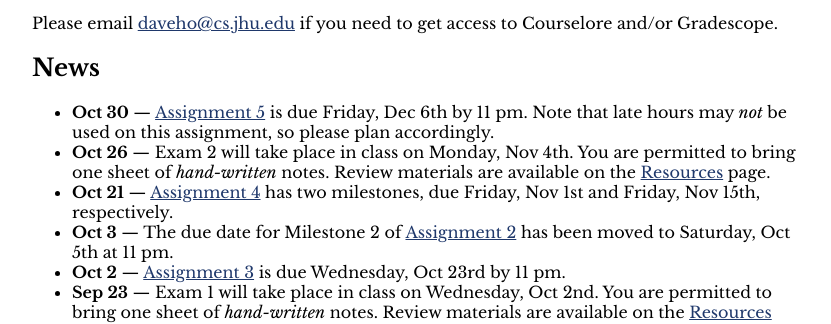
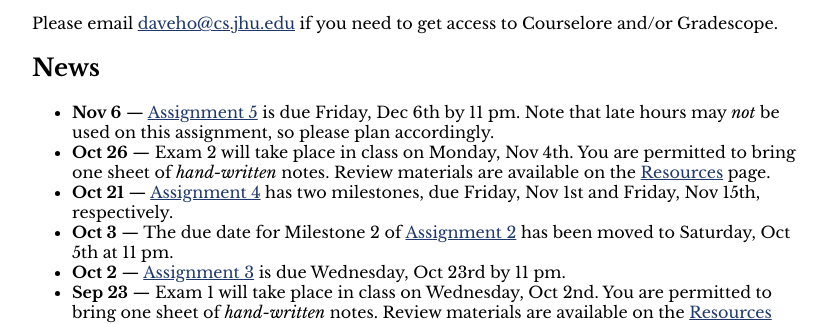
Before and after one commit to jhucompilers/fall2024, a Jekyll site: the page built from index.md, in a window 1280 px wide. Shown: the part 649-973 px from the top of the page, without its empty margins (224-1055 px from the left). Built offline with Jekyll 4.4.1, drawn with Linux system fonts in a browser that asks for light colours.

Commit message:
post A5 on Nov 6th

```diff
--- a/index.md
+++ b/index.md
@@ -36,7 +36,7 @@ and/or Gradescope.
 
 ## News
 
-* **Oct 30** — [Assignment 5](assign/assign05.html) is due Friday, Dec 6th by 11 pm.
+* **Nov 6** — [Assignment 5](assign/assign05.html) is due Friday, Dec 6th by 11 pm.
   Note that late hours may *not* be used on this assignment, so please plan accordingly.
 * **Oct 26** — Exam 2 will take place in class on Monday, Nov 4th.
   You are permitted to bring one sheet of *hand-written* notes.
```
